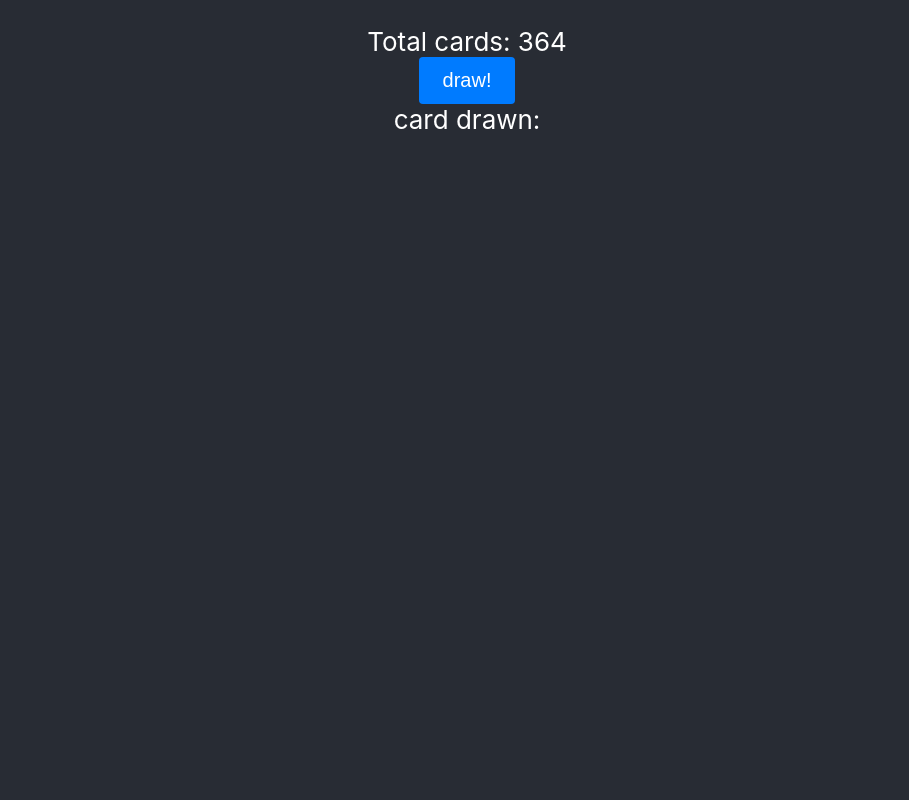
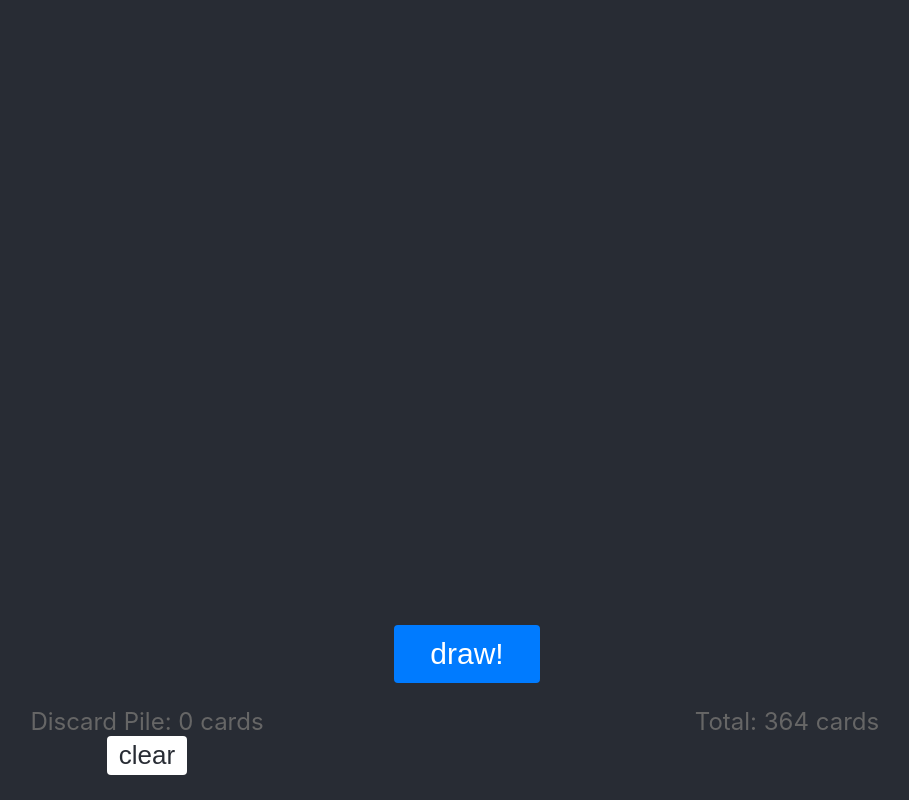
Before and after one commit to SSadamune/top-ten, a React (Create React App) app: page / in a window 1280 px wide. Shown: the whole page, without its empty margins (173-1082 px from the left). Built offline with nearby package versions, Linux system fonts and the light colour scheme.

Commit message:
fix: style

```diff
--- a/src/App.module.scss
+++ b/src/App.module.scss
@@ -5,31 +5,39 @@
   flex-direction: column;
 }
 
-.appHeader {
-  min-height: 20vh;
+.appBody {
+  display: flex;
+  justify-content: center;
+  flex: 1 0 75vh;
+  align-items: flex-end;
+}
+
+.frame {
+  width: 320px;
+  height: 447px;
+  border: 5px solid #ffffff;
+  background-repeat: no-repeat;
+}
+
+.appFooter {
+  flex: 1 0 25vh;
   display: flex;
   flex-direction: column;
   align-items: center;
   justify-content: center;
-  font-size: calc(10px + 2vmin);
-  color: white;
+  font-size: calc(8px + 2vmin);
 }
 
-.appBody {
-  display: flex;
-  justify-content: center;
-  flex: 1 0 80vh;
-}
-
-.button {
+.drawButton {
   display: inline-block;
-  padding: 12px 24px;
+  padding: 12px 36px;
+  min-width: 140px;
   border: none;
   border-radius: 4px;
   background-color: #007bff;
   color: #ffffff;
   text-align: center;
-  font-size: 20px;
+  font-size: calc(14px + 2vmin);
   transition: all 0.3s ease 0s;
   cursor: pointer;
   text-decoration: none;
@@ -43,9 +51,30 @@
   }
 }
 
-.frame {
-  width: 320px;
-  height: 447px;
-  border: 5px solid #ffffff;
-  background-repeat: no-repeat;
+.subFooter {
+  display: flex;
+  justify-content: space-around;
+  width: 100%;
+  color: #666;
+  margin-top: 24px;
 }
+
+.clearButton {
+  min-width: 80px;
+  padding: 4px 12px;
+  font-size: calc(10px + 2vmin);
+  color: #282c34;
+  background-color: #fff;
+  border: none;
+  border-radius: 4px;
+}
+
+.discardPile {
+  flex: 0 0 45%;
+}
+
+.info {
+  display: flex;
+  flex: 0 0 45%;
+  flex-direction: column;
+}
--- a/src/App.tsx
+++ b/src/App.tsx
@@ -26,7 +26,7 @@ function App() {
   ]);
   const [drawnCard, setDrawCard] = useState<Card | undefined>(undefined);
   const [discardCardsIndex, setDiscardCardsIndex] = useState<Set<number>>(
-    new Set()
+    new Set(),
   );
 
   const images = useMemo<{ [K in `${QuestionCategory}_${number}`]: string }>(
@@ -40,7 +40,7 @@ function App() {
       normal_2: normal_2,
       normal_3: normal_3,
     }),
-    []
+    [],
   );
 
   const totalCardsQuantity = useMemo(
@@ -48,10 +48,17 @@ function App() {
       selectedCategories.reduce(
         (accumulator, currentValue) =>
           accumulator + CARD_CATEGORY[currentValue].quantity,
-        0
+        0,
       ),
-    [selectedCategories]
+    [selectedCategories],
   );
+
+  const image = useMemo(() => getSpritesImage(drawnCard), [drawnCard]);
+  const imageFile = useMemo(() => {
+    if (!image) return undefined;
+    console.log(imageSize(image));
+    return images[`${image?.category}_${image?.index}`];
+  }, [image, images]);
 
   const handleClickDraw = useCallback(() => {
     if (discardCardsIndex.size >= totalCardsQuantity) {
@@ -69,24 +76,12 @@ function App() {
     setDiscardCardsIndex(new Set(discardCardsIndex));
   }, [totalCardsQuantity, discardCardsIndex, selectedCategories]);
 
-  const image = useMemo(() => getSpritesImage(drawnCard), [drawnCard]);
-  const imageFile = useMemo(() => {
-    if (!image) return undefined;
-    console.log(imageSize(image));
-    return images[`${image?.category}_${image?.index}`];
-  }, [image, images]);
+  const handleClickClearDiscardPile = useCallback(() => {
+    setDiscardCardsIndex(new Set());
+  }, []);
 
   return (
     <div className={styles.app}>
-      <header className={styles.appHeader}>
-        <span>Total cards: {totalCardsQuantity}</span>
-        <button onClick={handleClickDraw} className={styles.button}>
-          draw!
-        </button>
-        <span>
-          card drawn: {drawnCard?.category} {drawnCard?.index}
-        </span>
-      </header>
       <div className={styles.appBody}>
         {image && (
           <div
@@ -99,6 +94,30 @@ function App() {
           />
         )}
       </div>
+      <div className={styles.appFooter}>
+        <button onClick={handleClickDraw} className={styles.drawButton}>
+          draw!
+        </button>
+        <div className={styles.subFooter}>
+          <div className={styles.discardPile}>
+            <div>Discard Pile: {discardCardsIndex.size} cards</div>
+            <button
+              onClick={handleClickClearDiscardPile}
+              className={styles.clearButton}
+            >
+              clear
+            </button>
+          </div>
+          <div className={styles.info}>
+            <div>Total: {totalCardsQuantity} cards</div>
+            {image && (
+              <div>
+                Drawing: {drawnCard?.category}-{drawnCard?.index}
+              </div>
+            )}
+          </div>
+        </div>
+      </div>
     </div>
   );
 }
```
